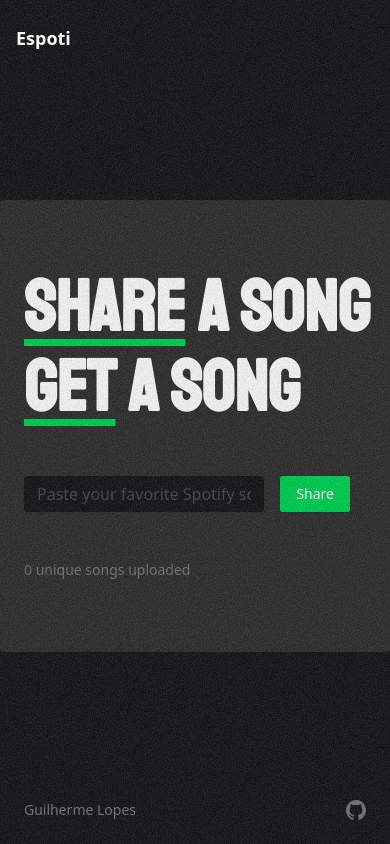
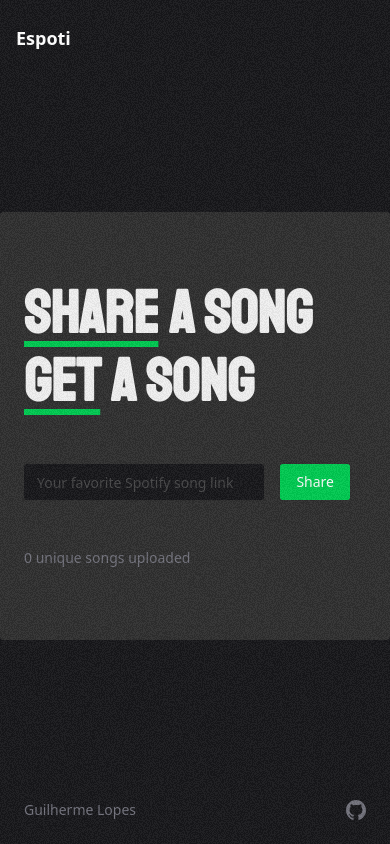
Before and after one commit to guimox/espoti, a Next.js app: page / in a window 390 px wide. Built offline with nearby package versions, Linux system fonts and the light colour scheme; no server answers.

Commit message:
feat: alter the styling of the page

```diff
--- a/app/layout.tsx
+++ b/app/layout.tsx
@@ -27,7 +27,7 @@ export default function RootLayout({
       <link rel="icon" type="image/png" sizes="32x32" href="/favicon-32x32.png" />
       <link rel="icon" type="image/png" sizes="16x16" href="/favicon-16x16.png" />
       <body
-        className={`${staatliches.variable} relative mx-auto flex h-screen max-w-[1100px] flex-col justify-between bg-zinc-900 antialiased transition-all duration-500 *:selection:bg-green-700 *:selection:text-white`}
+        className={`${staatliches.variable} relative mx-auto flex h-dvh max-w-[1100px] flex-col justify-between bg-zinc-900 antialiased transition-all duration-500 *:selection:bg-green-700 *:selection:text-white`}
       >
         <div className="noise-overlay" />
         <Header />
--- a/app/page.tsx
+++ b/app/page.tsx
@@ -2,9 +2,11 @@ import CardSong from '@/sections/card-song';
 
 async function fetchSongCount() {
   try {
-    const response = await fetch('https/espoti.com' + '/api/songs', {
+    const response = await fetch('https://espoti.com' + '/api/songs', {
       next: { revalidate: 10 },
     });
+
+    console.log('Response:', response);
 
     if (!response.ok) {
       console.error('Failed to fetch song count');
--- a/components/ui/input.tsx
+++ b/components/ui/input.tsx
@@ -8,7 +8,7 @@ function Input({ className, type, ...props }: React.ComponentProps<'input'>) {
       type={type}
       data-slot="input"
       className={cn(
-        'file:text-foreground placeholder:text-muted-foreground selection:bg-primary selection:text-primary-foreground dark:bg-input/30 border-input flex h-9 w-full min-w-0 rounded-md border bg-transparent px-3 py-1 text-base shadow-xs transition-[color,box-shadow] outline-none file:inline-flex file:h-7 file:border-0 file:bg-transparent file:text-sm file:font-medium placeholder:opacity-50 disabled:pointer-events-none disabled:cursor-not-allowed disabled:opacity-50 md:text-sm',
+        'file:text-foreground placeholder:text-muted-foreground selection:bg-primary selection:text-primary-foreground dark:bg-input/30 border-input flex h-9 w-full min-w-0 rounded-md border bg-transparent px-3 py-1 text-base text-sm shadow-xs transition-[color,box-shadow] outline-none file:inline-flex file:h-7 file:border-0 file:bg-transparent file:text-sm file:font-medium placeholder:opacity-50 disabled:pointer-events-none disabled:cursor-not-allowed disabled:opacity-50 md:text-sm',
         'focus-visible:border-ring focus-visible:ring-ring/50 focus-visible:ring-[3px]',
         'aria-invalid:ring-destructive/20 dark:aria-invalid:ring-destructive/40 aria-invalid:border-destructive',
         className
--- a/sections/card-song.tsx
+++ b/sections/card-song.tsx
@@ -29,13 +29,13 @@ export default function CardSong({ songsCount }: { songsCount: number }) {
     <section className="section-enter mx-auto flex w-full flex-col items-center justify-around gap-10 space-y-4 sm:gap-14 md:flex-row lg:px-10">
       <div className="flex w-full flex-col gap-5">
         <div className="flex w-full flex-col gap-2 font-bold text-nowrap text-[#f0f0f0]">
-          <h1 className="heading-enter-first text-7xl lg:text-8xl">
+          <h1 className="heading-enter-first text-6xl lg:text-8xl">
             <span className="underline decoration-green-500 underline-offset-8">
               SHARE
             </span>{' '}
             A SONG
           </h1>
-          <h1 className="heading-enter-second text-7xl lg:text-8xl">
+          <h1 className="heading-enter-second text-6xl lg:text-8xl">
             <span className="underline decoration-green-500 underline-offset-8">GET</span>{' '}
             A SONG
           </h1>
--- a/sections/form-song.tsx
+++ b/sections/form-song.tsx
@@ -104,7 +104,7 @@ export function SongForm({ onSongSubmitted }: SongFormProps) {
         <div className="relative flex-1 space-y-2">
           <Input
             {...register('url')}
-            placeholder="Paste your favorite Spotify song link"
+            placeholder="Your favorite Spotify song link"
             onChange={handleUrlChange}
             disabled={isLoading}
             className={
```
